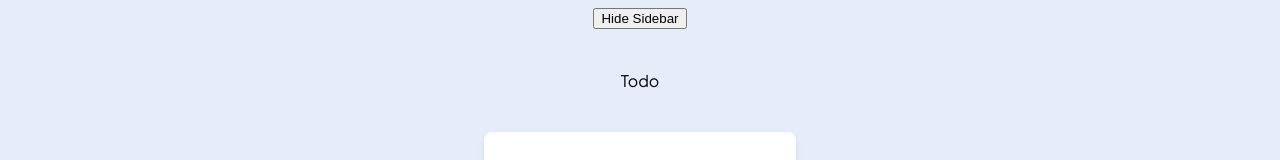
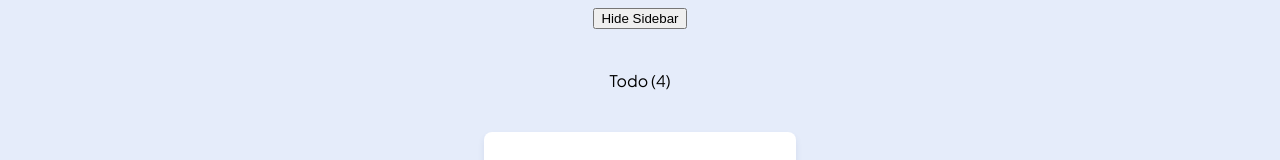
Before and after one commit to Michaljapko/kanban-task-management-web-app, a React (Create React App) app: page / in a window 1280 px wide. Both pictures are taken after a click on the button "Platform Launch". Shown: the part 330-490 px from the top of the page. Built offline with nearby package versions, Linux system fonts and the light colour scheme.

Commit message:
Dummy logic - adding board

```diff
--- a/src/components/LandingPage/LandingPage.tsx
+++ b/src/components/LandingPage/LandingPage.tsx
@@ -6,25 +6,25 @@ import Button from '../Button';
 import TaskAdd from '../TaskAdd/TaskAdd';
 import TaskCards from '../TaskCards';
 
-// import { selectTasks } from '../../features/tasks/tasksSlice';
-// import { useAppSelector } from '../../app/hooks';
+import { selectTasks } from '../../features/tasks/tasksSlice';
+import { useAppSelector } from '../../app/hooks';
 import { StyledWrapper } from './LandingPage.style';
 
 const LandingPage = () => {
-	// const tasks = useAppSelector(selectTasks);
-	console.log();
+	const tasks = useAppSelector(selectTasks);
+	console.log(tasks);
 	return (
 		<>
 			<Header />
 			<StyledWrapper>
 				<Sidebar />
-				{/* {tasks.length === 0 && (
+				{tasks?.length === 0 && (
 					<>
 						<p>This board is empty. Create a new column to get started.</p>
 						<Button icon='plus'>Add New Column</Button>
 					</>
 				)}
-				{tasks.length > 0 && <TaskCards />} */}
+				{tasks && tasks?.length > 0 && <TaskCards />}
 				<TaskCards />
 				<TaskAdd />
 			</StyledWrapper>
--- a/src/components/Sidebar/Sidebar.tsx
+++ b/src/components/Sidebar/Sidebar.tsx
@@ -1,5 +1,6 @@
 import React from 'react';
 import { changeBoard, selectBoards } from '../../features/tasks/boardSlice';
+import { addBoard } from '../../features/tasks/tasksSlice';
 import { useAppDispatch, useAppSelector } from '../../app/hooks';
 
 const Sidebar: React.FC = () => {
@@ -16,7 +17,8 @@ const Sidebar: React.FC = () => {
 					</button>
 				);
 			})}
-			<button>+ Create New Board</button>
+
+			<button onClick={() => dispatch(addBoard('ddd'))}>+ Create New Board</button>
 			<button>Hide Sidebar</button>
 		</>
 	);
--- a/src/components/TaskCards/TaskCards.tsx
+++ b/src/components/TaskCards/TaskCards.tsx
@@ -5,16 +5,18 @@ import { selectTasks } from '../../features/tasks/tasksSlice';
 import { StyledCard } from './TaskCards.style';
 
 const TaskCards = () => {
-	const tasks = useAppSelector(selectTasks);
+	const columns = useAppSelector(selectTasks);
 
 	return (
 		<>
-			{tasks &&
-				tasks.map((task) => {
+			{columns &&
+				columns.map((column) => {
 					return (
 						<>
-							<p>{task.name}</p>
-							{task.tasks.map((task) => {
+							<p>
+								{column.name} ({column.tasks.length})
+							</p>
+							{column.tasks.map((task) => {
 								return (
 									<StyledCard>
 										<p>{task.title}</p>
--- a/src/features/tasks/boardSlice.tsx
+++ b/src/features/tasks/boardSlice.tsx
@@ -6,7 +6,6 @@ export const boardSlice = createSlice({
 	initialState: '',
 	reducers: {
 		changeBoard: (state, action: PayloadAction<string>) => {
-			console.log(action.payload)
 			return (state = action.payload);
 
 		},
--- a/src/features/tasks/tasksSlice.tsx
+++ b/src/features/tasks/tasksSlice.tsx
@@ -14,10 +14,13 @@ export const tasksSlice = createSlice({
 			// return (state = [...state, action.payload]);
 			console.log('123');
 		},
+		addBoard: (state, action: PayloadAction<string>) => {
+			state.boards.push({ name: action.payload, columns: [] });
+		},
 	},
 });
 
-export const { addTask } = tasksSlice.actions;
+export const { addTask, addBoard } = tasksSlice.actions;
 export const selectTasks = (state: RootState) => {
 	const board = state.tasks.boards.find((board) => board.name === state.currentBoard);
 	return board?.columns;
```
